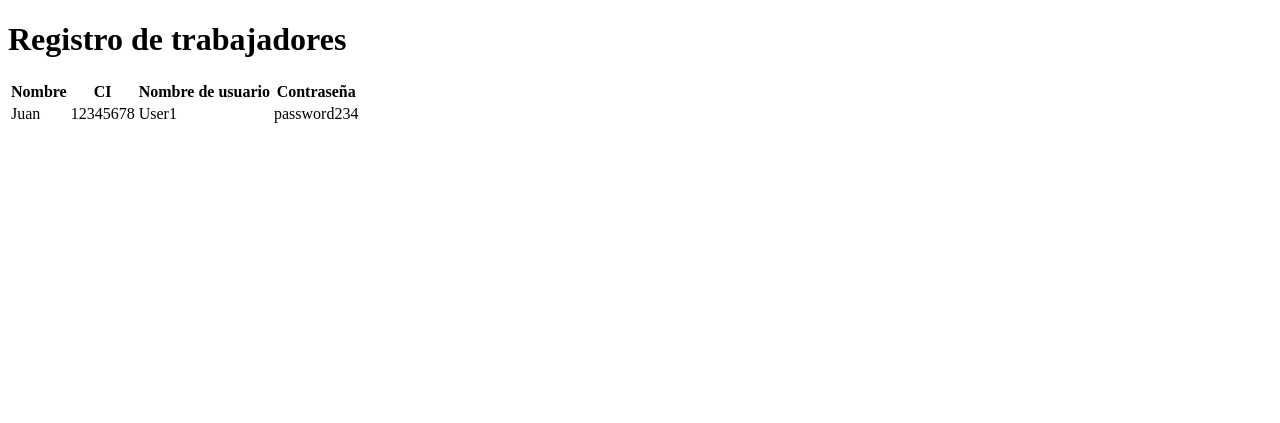
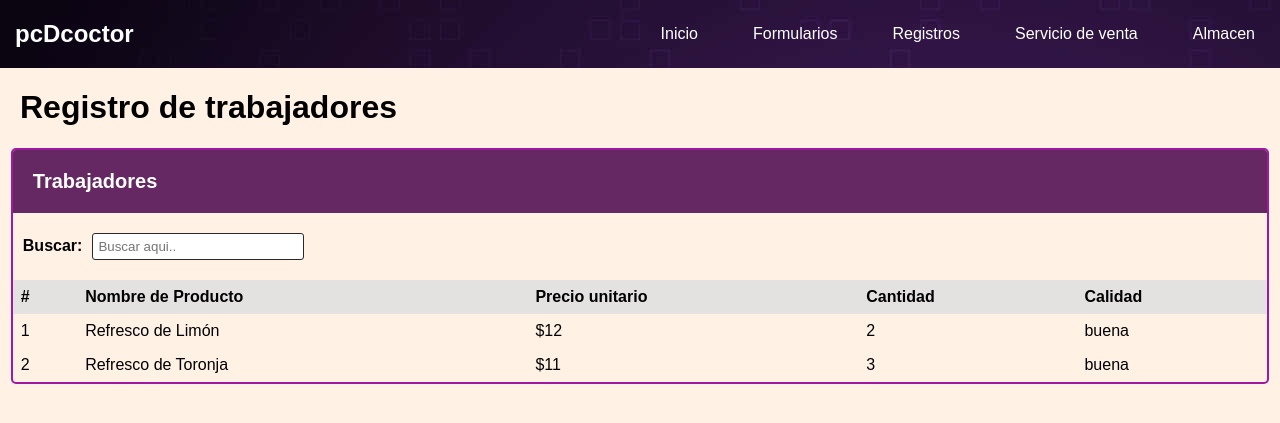
Before and after one commit to Gabriel-PP-Dev/Proyecto-Prog-web, a PHP site: page /main/Tab_Trabajadores.html in a window 1280 px wide. Shown: the top 423 px of the page. Run offline with PHP 8.4, Linux system fonts and the light colour scheme.

Commit message:
Cambios realizados en index y Registro de trabajadores

```diff
--- a/main/Tab_Trabajadores.html
+++ b/main/Tab_Trabajadores.html
@@ -4,60 +4,92 @@
     <meta charset="UTF-8">
     <meta name="viewport" content="width=device-width, initial-scale=1.0">
     <title>Document</title>
+    <link rel="stylesheet" href="../styles/Register_Tab.css">
+    <link rel="stylesheet" href="../styles/Global.css">
 </head>
 <body>
+
+  <nav class="nav_menu">
+    <div class="menu-container">
+        <h2>pcDcoctor</h2>
+        <ul class="menu">
+            <li><a href="index.html">Inicio</a></li>
+
+            <li><a href="#">Formularios</a>
+                <ul class="sub_menu">
+                    <li><a href="#">Ingresar nuevo trabajador</a>
+                    <li><a href="#">Ingresar nuevo producto</a>
+                </ul>
+            </li>
+
+            <li><a href="#">Registros</a>
+                <ul class="sub_menu">
+                    <li><a href="Tab_Trabajadores.html">Registro de trabajdoes</a>
+                </ul>
+            </li>
+
+            <li><a href="#">Servicio de venta</a>
+                <ul class="sub_menu">
+                    <li><a href="#">Productos del local "La Esquina"</a>
+                    <li><a href="#">Productos del local "Doctor"</a>
+                </ul>
+            </li>
+
+            <li><a href="#">Almacen</a></li>
+
+
+        </ul>
+
+    </div>
+
+</nav>
 
     <header class="header">
         <h1>Registro de trabajadores</h1>
     </header>
 
-    <main class="main_content">
-        <table class="table">
+    <div class="container">
+
+        <div class="table-header">
+            <h2>Trabajadores</h2>
+        </div>
+
+        <div class="search-area-container">
+            <div class="search-area">
+                <label for="search">Buscar:</label>
+                <input type="text" id="search" placeholder="Buscar aqui..">
+            </div>
+        </div>
+
+        <table>
             <thead>
               <tr>
-                  <th>Nombre</th>
-                  <th>CI</th>
-                  <th>Nombre de usuario</th>
-                  <th>Contraseña</th>
+                <th> # </th>
+                <th>Nombre de Producto</th>
+                <th>Precio unitario</th>
+                <th>Cantidad</th>
+                <th>Calidad</th>
               </tr>
-
             </thead>
             <tbody>
               <tr>
-                    <td>Juan</td>
-                    <td>12345678</td>
-                    <td>User1</td>
-                    <td>password234</td>
+                <td> 1 </td>
+                <td>Refresco de Limón</td>
+                <td> $12 </td>
+                <td> 2 </td>
+                <td>buena</td>
               </tr>
-
               <tr>
-                    <td></td>
-                    <td></td>
-                    <td></td>
-                    <td></td>
+                <td> 2 </td>
+                <td>Refresco de Toronja</td>
+                <td> $11 </td>
+                <td> 3 </td>
+                <td>buena</td>
               </tr>
-
-                <tr>
-                    <td></td>
-                    <td></td>
-                    <td></td>
-                    <td></td>
-                </tr>
-
-                <tr>
-                    <td></td>
-                    <td></td>
-                    <td></td>
-                    <td></td>
-                </tr>
-
             </tbody>
           </table>
     </main>
 
-    <footer class="footer">
-
-    </footer>
 
 
 </body>
--- a/styles/Global.css
+++ b/styles/Global.css
@@ -1,21 +1,32 @@
 body {
 
     font-family: Arial, sans-serif;
-    background-color: rgb(43, 42, 42);
-    color: #fff;
+    background-color: rgba(255, 235, 216, 0.692);
+    color: black;
     margin: 0;
     padding: 0;
 }
 
+h2 {
+    color: white;
+    margin: 10px;
+}
+
 .nav_menu {
-    background-color: blueviolet;
-    padding: 10px 0;
+    background-image: url('../img/dark-purple-background-8asxp40fz21qblsd.jpg');
+    padding: 10px 5px;
+}
+
+.menu-container {
+    display: flex;
+    justify-content: space-between;
+    align-items: center;
 }
 
 .menu {
     list-style: none;
     display: flex;
-    justify-content: space-around;
+    gap: 15px;
     padding: 0;
     margin: 0;
 }
@@ -32,19 +43,20 @@ body {
 }
 
 .menu a:hover {
-    background-color: blueviolet;
+    background-color: rgba(83, 25, 138, 0.247);
 }
 
 .sub_menu {
     display: none;
     position: absolute;
-    background-color: blueviolet;
+    background-color: rgba(45, 4, 83, 0.925);
     top: 100%;
     left: 0;
     list-style: none;
     padding: 0;
 }
 .menu li:hover .sub_menu {
+    color: rgb(52, 5, 95);
     display: block;
 }
 
@@ -53,8 +65,11 @@ body {
 }
 
 .content_pricipal {
-    text-align: center;
     padding: 50px 0;
+}
+
+.content_pricipal h1, h4 {
+    margin: 20px;
 }
 
 .princ_imag {
@@ -66,12 +81,18 @@ body {
 }
 
 .footer {
-    background-color: blueviolet;
+    background-image: url('../img/dark-purple-background-8asxp40fz21qblsd.jpg');
     padding: 20px;
     text-align: left;
 }
 
+.footer h3 {
+    color: white;
+    margin: 0;
+}
+
 .footer span {
+    display: flex;
     margin: 5px 0;
     padding: 5px 0;
     color: #fff;
--- a/styles/Register_Tab.css
+++ b/styles/Register_Tab.css
@@ -1,40 +1,82 @@
 body {
     font-family: Arial, sans-serif;
-    background-color: rgb(43, 42, 42);
     color: #fff;
     margin: 0;
     padding: 0;
 }
 
 .header {
-    background-color: blueviolet;
-    color: white;
-    text-align: center;
-    padding: 15px;
+    flex: 1;
+    margin: 20px;
 }
 
-.main_content {
-    flex: 1;
-    display: flex;
-    justify-content: center;
-    padding: 20px;
+.container {
+    border: 2px solid rgb(161, 24, 161);
+    border-radius: 5px;
+    overflow: hidden;
+    width: 100%;
+    max-width: 98%;
+    margin: auto;
 }
 
-.table {
-    width: 60%;
-    border-collapse: collapse;
-    background-color: white;
-    color: black;
+.table-header {
+    background-color: rgba(75, 4, 75, 0.849);
+    color: white;
+    display: flex;
+    justify-content: space-between;
+    padding: 20px;
+    align-items: center;
 }
 
-.table th,
-.table td {
-    border: 1px solid #ddd;
-    padding: 10px;
-    text-align: center;
+.table-header h2 {
+    margin: 0;
+    font-size: 20px;
 }
 
-.table th {
-    background-color: #8a2be2;
+.search-area-container {
+    display: flex;
+    justify-content: space-between;
+    align-items: center;
+    margin: 10px 0;
+    padding: 10px;
+}
+
+.search-area {
+    display: flex;
+    align-items: center;
+    margin: 0;
+}
+.search-area label {
+    margin-right: 10px;
     font-weight: bold;
 }
+
+.search-area input[type="text"] {
+    padding: 5px;
+    border: 1px solid rgb(41, 41, 41);
+    border-radius: 3px;
+    width: 200px;
+}
+
+table {
+    width: 100%;;
+    border-collapse: collapse;
+
+  }
+
+  th, td {
+    padding: 8px;
+    text-align: left;
+    color: black;
+  }
+
+  th {
+    background-color: #e4e1e1;
+    color: black;
+  }
+
+  /*Selector*/
+
+  tr:hover {
+    background-color:  rgba(177, 92, 211, 0.295);
+  }
```
Also changed, not shown: main/index.html (+27 -15 lines), img/dark-purple-background-8asxp40fz21qblsd.jpg (added), img/fondo-abstracto-hecho-lineas-inclinadas-puntos-semitono-colores-purpura-oscuro_444390-11694.jpg (added), img/fondo-abstracto-morado.jpg (added), img/fondo-degradado-lineas-dinamicas_23-2149001022.jpg (added), img/pfp-background-0q3uxtkti9cr7xax.jpg (added). Lines whose indentation alone changed are shown as unchanged.
